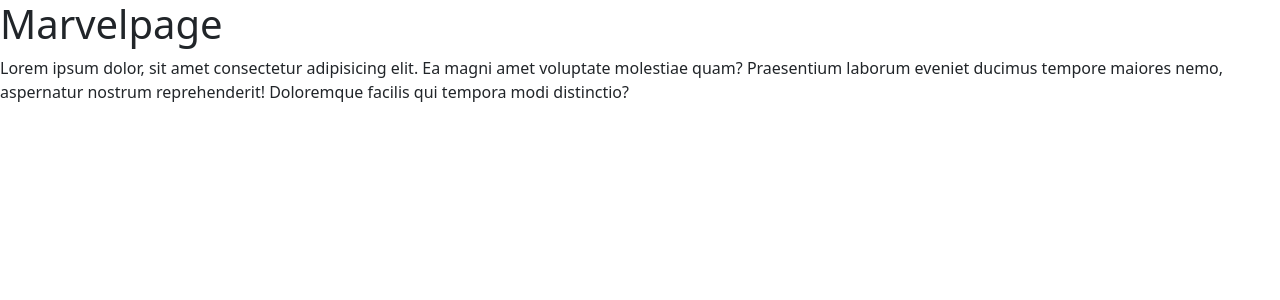
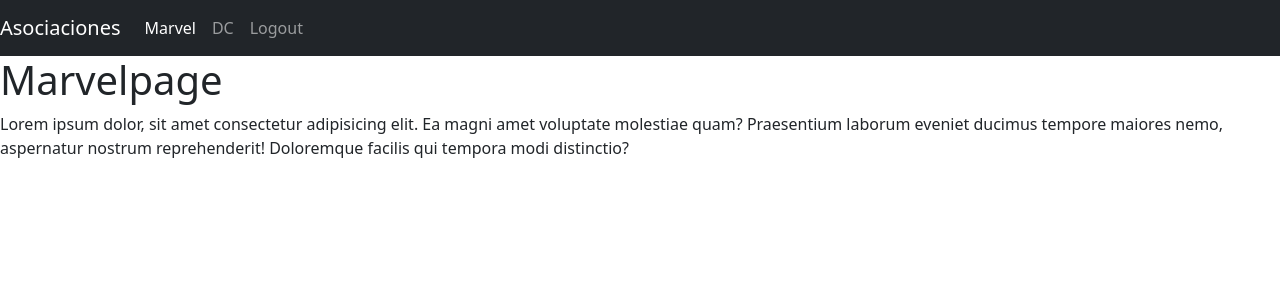
Before and after one commit to DanloisTovar/App-heroes, a React (Vite) app: page /marvel in a window 1280 px wide. Shown: the top 300 px of the page. Built offline with nearby package versions, Linux system fonts and the light colour scheme.

Commit message:
feat: :hammer: Navbar
Se inserto Navbar en el router.

```diff
--- /dev/null
+++ b/src/UI/components/index.js
@@ -0,0 +1 @@
+export * from './NavBar';
--- /dev/null
+++ b/src/UI/index.js
@@ -0,0 +1 @@
+export * from './components';
--- a/src/router/AppRouter.jsx
+++ b/src/router/AppRouter.jsx
@@ -1,9 +1,11 @@
 import { Routes, Route, Navigate } from 'react-router-dom';
 import { Marvelpage, DCpage } from '../heroes/pages/';
 import { LoginPage } from '../auth/pages/';
+import { Navbar } from '../UI/components';
 export const AppRouter = () => {
 	return (
 		<>
+			<Navbar />
 			<Routes>
 				<Route path="/marvel" element={<Marvelpage />} />
 				<Route path="/dc" element={<DCpage />} />
```
